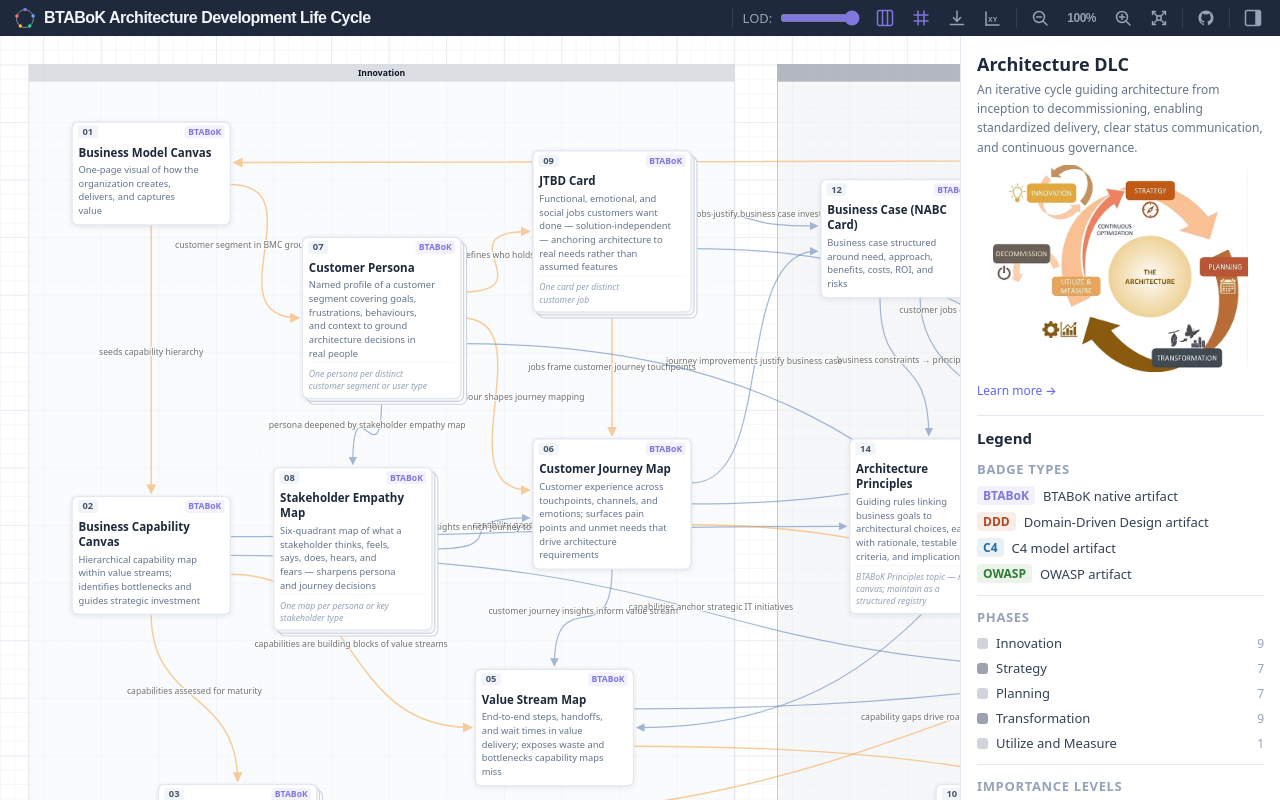
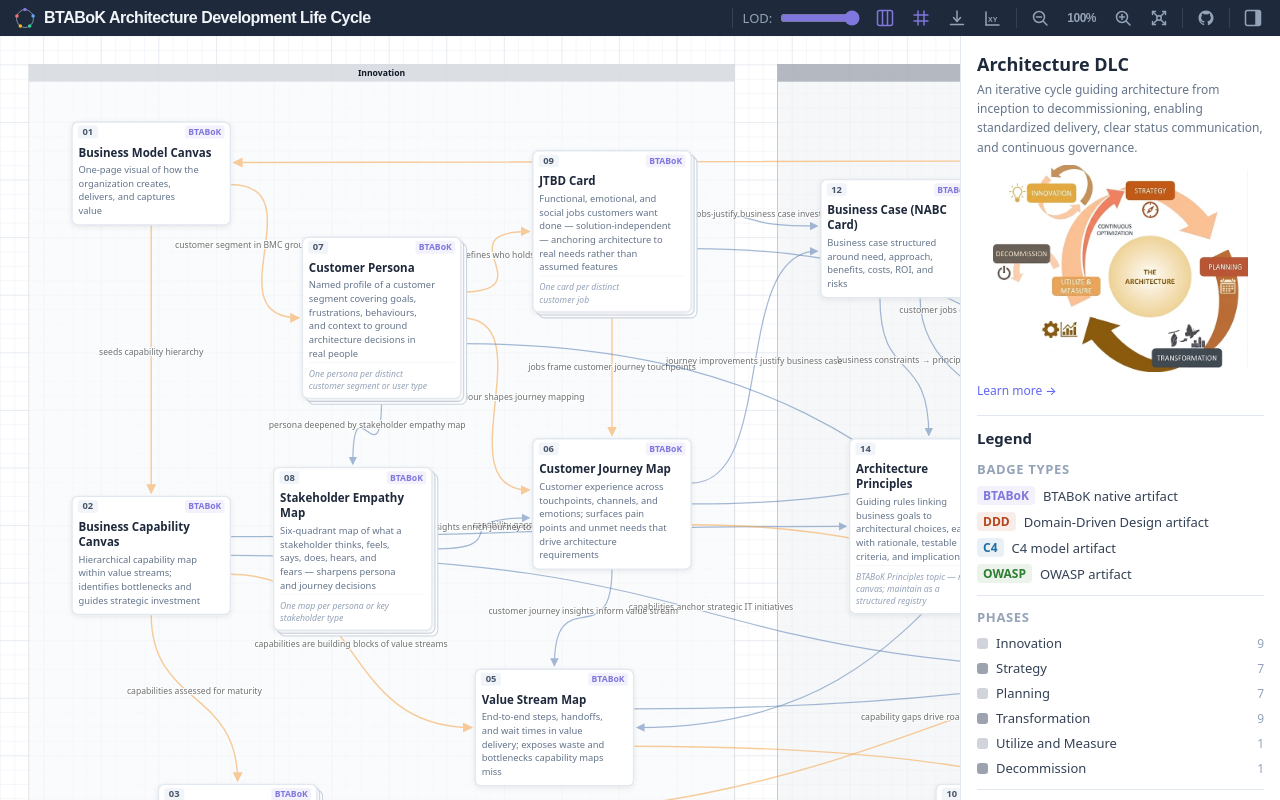
Before and after one commit to hza/btabok-adlc, a React (Vite) app: page / in a window 1280 px wide. Built offline with nearby package versions, Linux system fonts and the light colour scheme.

Commit message:
feat: add decommission phase and associated artifacts to the model

```diff
--- a/src/btabok-adlc-model.ts
+++ b/src/btabok-adlc-model.ts
@@ -34,9 +34,10 @@ export const PHASE_STYLES: Record<string, { bg: string; band: string; text: stri
   planning:       { bg: '#F9FAFB', band: '#D1D5DB', text: '#111827' },
   transformation: { bg: '#F3F4F6', band: '#9CA3AF', text: '#111827' },
   utilize:        { bg: '#F9FAFB', band: '#D1D5DB', text: '#111827' },
+  decommission:   { bg: '#F3F4F6', band: '#9CA3AF', text: '#111827' },
 };
 
-export const PHASES = ['innovation', 'strategy', 'planning', 'transformation', 'utilize'] as const;
+export const PHASES = ['innovation', 'strategy', 'planning', 'transformation', 'utilize', 'decommission'] as const;
 
 export type Phase = typeof PHASES[number];
 
@@ -46,6 +47,7 @@ export const PHASE_LABEL: Record<Phase, string> = {
   planning:       'Planning',
   transformation: 'Transformation',
   utilize:        'Utilize and Measure',
+  decommission:   'Decommission',
 };
 
 export const PHASE_DESCRIPTION: Record<Phase, string> = {
@@ -59,6 +61,8 @@ export const PHASE_DESCRIPTION: Record<Phase, string> = {
     'Design is realised as working software and infrastructure. Bounded contexts drive service decomposition, interfaces are contractually defined, and all structural, deployment, security, and dynamic views are produced to make the architecture verifiable.',
   utilize:
     'The cycle closes here. Deployed architecture is measured against the OKRs set in Strategy, benefits are realised and attributed to decisions, technical debt is tracked, and lessons feed back into the next Innovation cycle.',
+  decommission:
+    'The deliberate end-of-life stage. Systems are retired safely by resolving outstanding technical debt, migrating or archiving data, severing dependencies, transferring knowledge, and ensuring no business capability is left uncovered.',
 };
 
 export const PHASE_GOAL: Record<Phase, string> = {
@@ -67,6 +71,7 @@ export const PHASE_GOAL: Record<Phase, string> = {
   planning:       'Define, trace, and formally decide the architecture before build',
   transformation: 'Implement, decompose, and verify the architecture across all key viewpoints',
   utilize:        'Measure outcomes, close the loop, and seed the next cycle',
+  decommission:   'Retire safely, preserve knowledge, and ensure no capability gap is left behind',
 };
 
 export const PHASE_KEY_QUESTIONS: Record<Phase, string[]> = {
@@ -75,6 +80,7 @@ export const PHASE_KEY_QUESTIONS: Record<Phase, string[]> = {
   planning:       ['What is the system boundary?', 'What quality attributes are non-negotiable?', 'What decisions must be made and documented before build begins?'],
   transformation: ['How do bounded contexts map to services?', 'What are the explicit contracts between components?', 'Are all architectural viewpoints covered and verified?'],
   utilize:        ['Did the architecture deliver the promised business outcomes?', 'What debt was incurred and how will it be repaid?', 'What should the next innovation cycle learn from this one?'],
+  decommission:   ['Is every dependent system and consumer accounted for?', 'Where does the data go and is it accessible after shutdown?', 'What capabilities must survive and how will they be covered?'],
 };
 
 // ─── data types ───────────────────────────────────────────────────────────────
@@ -140,6 +146,9 @@ export const NODES: NodeData[] = (([
 
   // BTABoK Utilize phase artifacts
   { id:'n22', phase:'utilize', title:'Benefits Realization View Canvas',     subtitle:'Architecture investments mapped to measurable business benefits, costs, and technical debt',          link:'https://iasa-global.github.io/btabok/benefits_realization_view_canvas.html', badge:'BTABoK', importance:2 },
+
+  // Decommission phase artifacts
+  { id:'n36', phase:'decommission', title:'Lifecycle Planning Canvas',         subtitle:'End-of-life planning for systems and capabilities: retirement triggers, transition timelines, dependency resolution, data archival, and knowledge transfer',  link:'https://iasa-global.github.io/btabok/lifecycle_planning_canvas.html',        badge:'BTABoK', importance:3 },
 ] as Omit<NodeData,'num'>[]).map((n, i) => ({ ...n, num: String(i + 1).padStart(2, '0') } as NodeData)));
 
 // ─── edge data ────────────────────────────────────────────────────────────────
@@ -266,4 +275,7 @@ export const EDGES: EdgeData[] = [
   // ── Stakeholder Empathy Map (n35) ─────────────────────────────────────────
   { id:'e104', from:'n35', to:'n32', label:'empathy insights enrich journey touchpoints',   importance:2, btabok:true },
 
+  // ── Lifecycle Planning Canvas (n36) ──────────────────────────────────────
+  { id:'e105', from:'n22', to:'n36', label:'low/negative benefits trigger lifecycle planning',    importance:3, btabok:true },
+
 ];
--- a/src/positions.ts
+++ b/src/positions.ts
@@ -32,4 +32,6 @@ export const NODE_POSITIONS: Record<string, { x: number; y: number }> = {
   n20: { x:4520, y:960 },
   n21: { x:4560, y:240 },
   n22: { x:5200, y:80 },
+  n36: { x:6000, y:200 },
+  n37: { x:5600, y:600 },
 };
```
Also changed, not shown: 1 other file (tests, documents, lock files or other folders).
